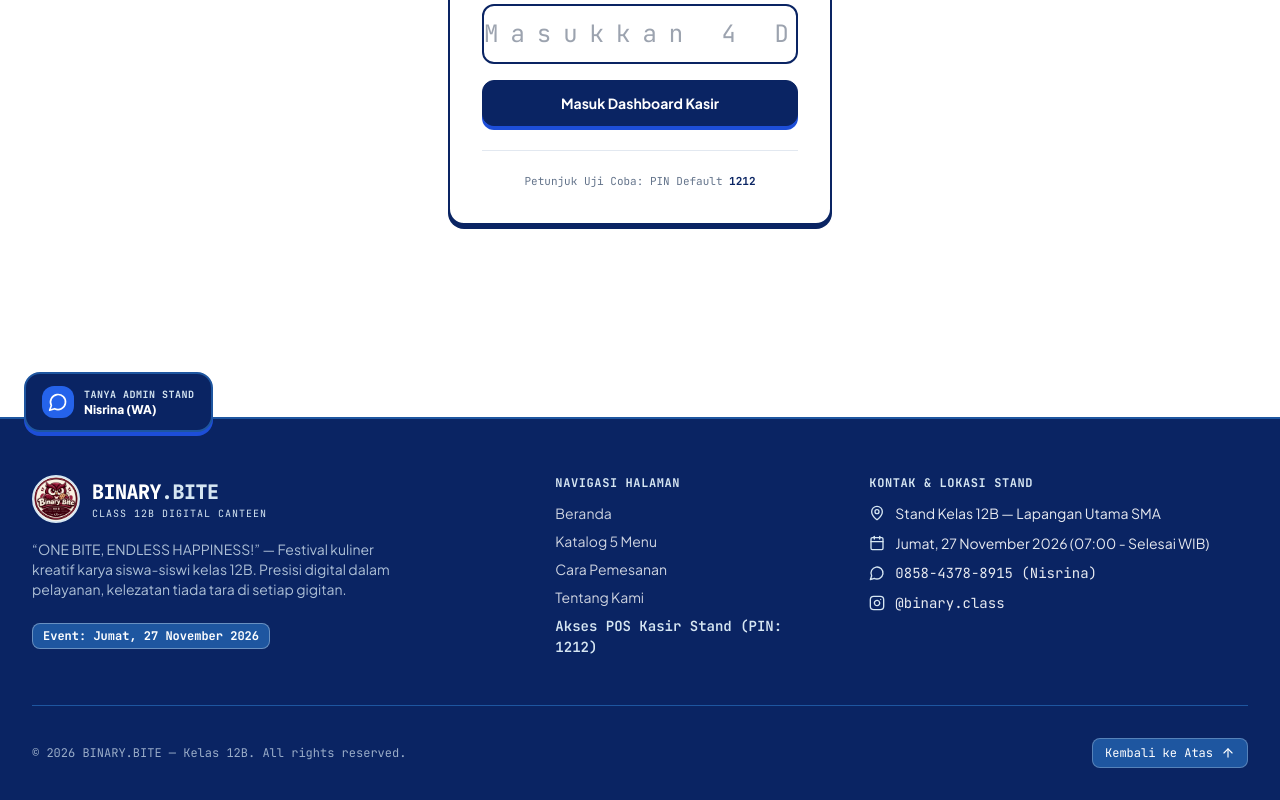
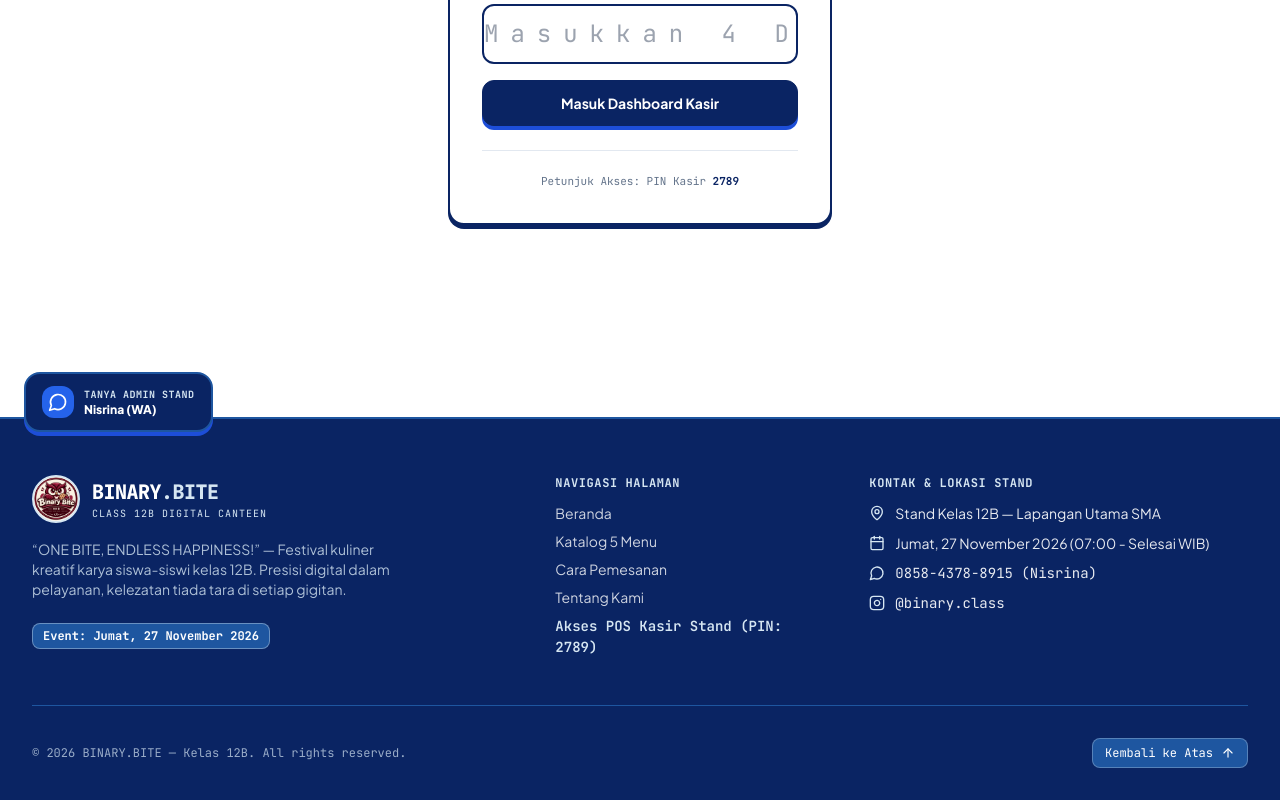
Before and after one commit to HekaStore/Binary-bite, a Next.js app: page /admin in a window 1280 px wide. Shown: the part 344-1144 px from the top of the page. Built offline with nearby package versions, Linux system fonts and the light colour scheme.

Commit message:
security: update POS cashier admin PIN to 2789

```diff
--- a/src/components/Footer.tsx
+++ b/src/components/Footer.tsx
@@ -74,7 +74,7 @@ export const Footer: React.FC = () => {
               </li>
               <li>
                 <Link href="/admin" className="text-brand-sky hover:text-brand-white font-mono font-semibold">
-                  Akses POS Kasir Stand (PIN: 1212)
+                  Akses POS Kasir Stand (PIN: 2789)
                 </Link>
               </li>
             </ul>
--- a/src/components/PosCashier.tsx
+++ b/src/components/PosCashier.tsx
@@ -93,7 +93,7 @@ export const PosCashier: React.FC = () => {
 
   const handlePinSubmit = (e: React.FormEvent) => {
     e.preventDefault();
-    if (pinInput === '1212') {
+    if (pinInput === '2789') {
       setIsAuthenticated(true);
       setPinError(false);
     } else {
@@ -247,7 +247,7 @@ export const PosCashier: React.FC = () => {
 
           <div className="mt-6 pt-4 border-t border-brand-line text-center">
             <span className="text-[11px] font-mono text-brand-muted">
-              Petunjuk Uji Coba: PIN Default <strong className="text-brand-cobalt">1212</strong>
+              Petunjuk Akses: PIN Kasir <strong className="text-brand-cobalt">2789</strong>
             </span>
           </div>
         </div>
```
Also changed, not shown: 1 other file (tests, documents, lock files or other folders).
